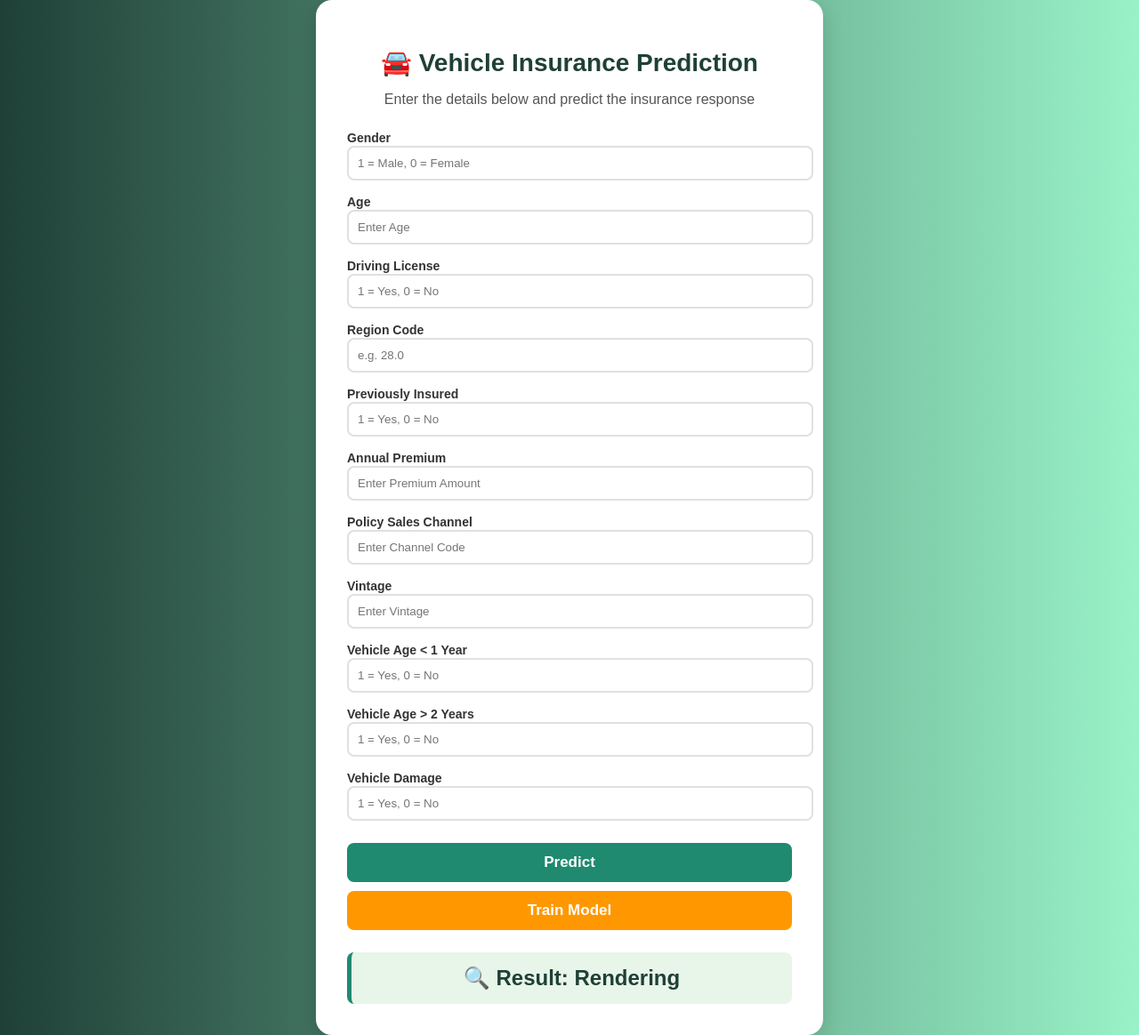
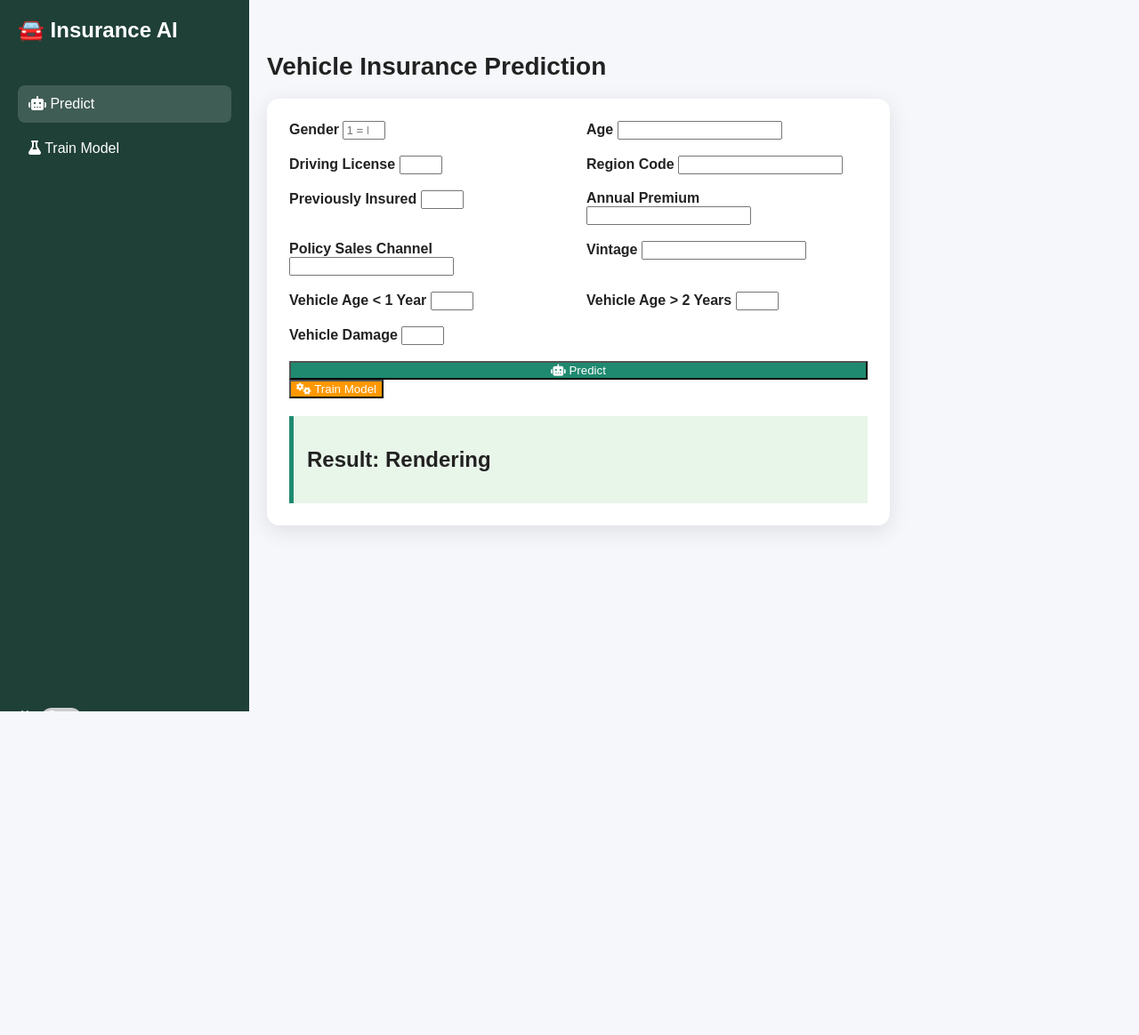
Before and after one commit to Samacker25/Vehicle-insurance-domain-MLOps, a FastAPI app: page / in a window 1280 px wide. Shown: the whole page at 89% size. After the commit the page ends 800 px from the top, so only its background shows below. Run offline with FastAPI, Linux system fonts and the light colour scheme.

Commit message:
UI updated

```diff
--- a/static/css/style.css
+++ b/static/css/style.css
@@ -1,113 +1,206 @@
+/* ============================
+   GLOBAL
+================================ */
+
 body {
     margin: 0;
-    padding: 0;
-    font-family: "Poppins", Arial, sans-serif;
-    background: linear-gradient(to right, #1f4037, #99f2c8);
+    font-family: "Poppins", sans-serif;
+    display: flex;
+    transition: background 0.4s, color 0.4s;
 }
 
-.app-container {
-    min-height: 100vh;
-    display: flex;
-    justify-content: center;
-    align-items: center;
+/* LIGHT THEME */
+body.light {
+    background: #f5f7fa;
+    color: #222;
 }
 
+/* DARK THEME */
+body.dark {
+    background: #0e1113;
+    color: #e2e2e2;
+}
+
+/* ============================
+   SIDEBAR
+================================ */
+.sidebar {
+    width: 240px;
+    min-height: 100vh;
+    background: #1f4037;
+    color: white;
+    padding: 20px;
+    display: flex;
+    flex-direction: column;
+    gap: 40px;
+    position: fixed;
+    left: 0;
+    top: 0;
+}
+
+.sidebar .logo {
+    font-size: 24px;
+    font-weight: bold;
+}
+
+.sidebar nav a {
+    display: block;
+    padding: 12px;
+    margin: 8px 0;
+    border-radius: 8px;
+    color: white;
+    text-decoration: none;
+    font-size: 16px;
+}
+
+.sidebar nav a.active,
+.sidebar nav a:hover {
+    background: rgba(255,255,255,0.15);
+}
+
+/* ============================
+   THEME SWITCH
+================================ */
+.theme-toggle {
+    display: flex;
+    align-items: center;
+    gap: 10px;
+    margin-top: auto;
+}
+
+.switch {
+    position: relative;
+    display: inline-block;
+    width: 46px;
+    height: 24px;
+}
+
+.switch input { display: none; }
+
+.slider {
+    position: absolute;
+    cursor: pointer;
+    background: #ccc;
+    border-radius: 24px;
+    top: 0; left: 0; right: 0; bottom: 0;
+    transition: 0.4s;
+}
+
+.slider:before {
+    position: absolute;
+    content: "";
+    height: 18px; width: 18px;
+    left: 3px; bottom: 3px;
+    background: white;
+    border-radius: 50%;
+    transition: 0.4s;
+}
+
+input:checked + .slider {
+    background: #00c896;
+}
+
+input:checked + .slider:before {
+    transform: translateX(22px);
+}
+
+/* ============================
+   MAIN CONTENT
+================================ */
+.content {
+    margin-left: 260px;
+    padding: 40px;
+}
+
+.page-title {
+    font-size: 28px;
+    margin-bottom: 20px;
+}
+
+/* Cards */
 .card {
     background: white;
-    width: 95%;
-    max-width: 500px;
-    padding: 35px;
-    border-radius: 18px;
-    box-shadow: 0px 8px 25px rgba(0, 0, 0, 0.15);
-    animation: fadeIn 0.4s ease-in-out;
+    padding: 25px;
+    border-radius: 14px;
+    box-shadow: 0 6px 25px rgba(0,0,0,0.1);
+    max-width: 650px;
+    animation: fadeIn 0.5s ease;
 }
 
-.title {
-    text-align: center;
-    color: #1f4037;
-    margin-bottom: 5px;
-    font-size: 28px;
-    font-weight: 700;
+body.dark .card {
+    background: #1d1f21;
+    box-shadow: 0 6px 25px rgba(255,255,255,0.1);
 }
 
-.subtitle {
-    text-align: center;
-    color: #555;
-    margin-bottom: 25px;
-}
-
+/* Form */
 .form {
-    display: flex;
-    flex-direction: column;
-    gap: 15px;
+    display: grid;
+    grid-template-columns: 1fr 1fr;
+    gap: 18px;
 }
 
 .input-group label {
-    font-size: 14px;
-    color: #333;
     font-weight: 600;
 }
 
-.input-group input {
-    width: 100%;
-    padding: 10px;
-    border: 2px solid #e0e0e0;
-    border-radius: 8px;
-    transition: border-color 0.3s ease;
+/* Full width buttons */
+.btn {
+    grid-column: span 2;
 }
 
-.input-group input:focus {
-    border-color: #1f8a70;
-    outline: none;
+/* Buttons */
+.primary-btn {
+    background: #1f8a70;
+    color: white;
+}
+.train-btn {
+    background: #ff9800;
+    color: white;
+}
+.btn:hover { opacity: 0.9;cursor:pointer; }
+
+/* Result Box */
+.result-box {
+    margin-top: 20px;
+    padding: 15px;
+    background: #e8f5e9;
+    border-left: 5px solid #1f8a70;
 }
 
-.btn {
-    width: 100%;
-    padding: 12px;
-    margin-top: 10px;
-    border: none;
-    border-radius: 8px;
-    cursor: pointer;
-    font-size: 17px;
-    font-weight: 600;
-    transition: transform 0.2s ease, opacity 0.3s ease;
+body.dark .result-box {
+    background: #133a2b;
+    border-left-color: #31e8b3;
 }
 
-.primary-btn {
-    background-color: #1f8a70;
-    color: white;
+/* Fade Animation */
+@keyframes fadeIn {
+    from { opacity: 0; transform: translateY(15px); }
+    to   { opacity: 1; transform: translateY(0); }
 }
 
-.primary-btn:hover {
-    opacity: 0.9;
-    transform: translateY(-2px);
+/* Toast */
+#toast {
+    visibility: hidden;
+    min-width: 240px;
+    background: #333;
+    color: white;
+    text-align: center;
+    border-radius: 8px;
+    padding: 14px;
+    position: fixed;
+    left: 50%;
+    bottom: 30px;
+    transform: translateX(-50%);
+    font-size: 16px;
+    opacity: 0;
+    transition: opacity 0.4s, bottom 0.4s;
 }
 
-.train-btn {
-    background-color: #ff9800;
-    color: white;
+#toast.show {
+    visibility: visible;
+    opacity: 1;
+    bottom: 50px;
 }
 
-.train-btn:hover {
-    opacity: 0.9;
-    transform: translateY(-2px);
-}
-
-.result-box {
-    margin-top: 25px;
-    padding: 15px;
-    text-align: center;
-    background: #e8f5e9;
-    border-left: 5px solid #1f8a70;
-    border-radius: 8px;
-}
-
-.result-box h2 {
-    margin: 0;
-    color: #1f4037;
-}
-
-@keyframes fadeIn {
-    from { opacity: 0; transform: translateY(20px); }
-    to   { opacity: 1; transform: translateY(0); }
-}
+#toast.success { background: #28a745; }
+#toast.error { background: #e63946; }
--- /dev/null
+++ b/static/js/app.js
@@ -0,0 +1,58 @@
+/* ============================
+   THEME SWITCHER
+=============================== */
+const themeSwitch = document.getElementById("themeSwitch");
+
+themeSwitch.addEventListener("change", () => {
+    document.body.classList.toggle("dark", themeSwitch.checked);
+    document.body.classList.toggle("light", !themeSwitch.checked);
+
+    showToast(themeSwitch.checked ? "Dark Mode Enabled" : "Light Mode Enabled", "success");
+});
+
+
+/* ============================
+   NAVIGATION (Train button)
+=============================== */
+document.getElementById("trainNav").onclick = () => {
+    window.location.href = "/train";
+};
+
+
+/* ============================
+   TOAST
+=============================== */
+function showToast(msg, type="info") {
+    const toast = document.getElementById("toast");
+    toast.innerText = msg;
+    toast.className = "show " + type;
+
+    setTimeout(() => {
+        toast.className = toast.className.replace("show", "");
+    }, 2500);
+}
+
+
+/* ============================
+   FORM VALIDATION
+=============================== */
+const form = document.getElementById("predictForm");
+
+form.addEventListener("submit", (e) => {
+    const inputs = form.querySelectorAll("input");
+    let valid = true;
+
+    inputs.forEach(input => {
+        if (!input.value.trim()) {
+            valid = false;
+            input.classList.add("input-error");
+        } else {
+            input.classList.remove("input-error");
+        }
+    });
+
+    if (!valid) {
+        e.preventDefault();
+        showToast("Please fill all fields!", "error");
+    }
+});
--- a/templates/vehicledata.html
+++ b/templates/vehicledata.html
@@ -3,19 +3,45 @@
 <head>
     <meta charset="UTF-8">
     <meta name="viewport" content="width=device-width, initial-scale=1.0">
-    <title>Vehicle Insurance Prediction</title>
+    <title>Vehicle Insurance Dashboard</title>
     <link rel="stylesheet" href="/static/css/style.css">
+    <link rel="stylesheet"
+          href="https://cdnjs.cloudflare.com/ajax/libs/font-awesome/6.5.0/css/all.min.css">
 </head>
-<body>
 
-    <div class="app-container">
-        <div class="card">
+<body class="light">
 
-            <h1 class="title">🚘 Vehicle Insurance Prediction</h1>
-            <p class="subtitle">Enter the details below and predict the insurance response</p>
+    <!-- Sidebar Dashboard -->
+    <aside class="sidebar">
+        <div class="logo">🚘 Insurance AI</div>
 
-            <form method="post" action="/" class="form">
+        <nav>
+            <a class="active"><i class="fa-solid fa-robot"></i> Predict</a>
+            <a id="trainNav"><i class="fa-solid fa-flask"></i> Train Model</a>
+        </nav>
 
+        <!-- Dark Mode Toggle -->
+        <div class="theme-toggle">
+            <span><i class="fa-solid fa-sun"></i></span>
+            <label class="switch">
+                <input type="checkbox" id="themeSwitch">
+                <span class="slider round"></span>
+            </label>
+            <span><i class="fa-solid fa-moon"></i></span>
+        </div>
+    </aside>
+
+    <main class="content">
+
+        <h1 class="page-title">
+            Vehicle Insurance Prediction
+        </h1>
+
+        <div class="card form-card">
+
+            <form id="predictForm" method="post" action="/" class="form">
+
+                <!-- Input fields just like before -->
                 <div class="input-group">
                     <label>Gender</label>
                     <input type="number" name="Gender" min="0" max="1" required placeholder="1 = Male, 0 = Female">
@@ -23,69 +49,79 @@
 
                 <div class="input-group">
                     <label>Age</label>
-                    <input type="number" name="Age" required placeholder="Enter Age">
+                    <input type="number" name="Age" required>
                 </div>
 
                 <div class="input-group">
                     <label>Driving License</label>
-                    <input type="number" name="Driving_License" min="0" max="1" required placeholder="1 = Yes, 0 = No">
+                    <input type="number" name="Driving_License" min="0" max="1" required>
                 </div>
 
                 <div class="input-group">
                     <label>Region Code</label>
-                    <input type="number" step="0.01" name="Region_Code" required placeholder="e.g. 28.0">
+                    <input type="number" step="0.01" name="Region_Code" required>
                 </div>
 
                 <div class="input-group">
                     <label>Previously Insured</label>
-                    <input type="number" name="Previously_Insured" min="0" max="1" required placeholder="1 = Yes, 0 = No">
+                    <input type="number" name="Previously_Insured" min="0" max="1" required>
                 </div>
 
                 <div class="input-group">
                     <label>Annual Premium</label>
-                    <input type="number" step="0.01" name="Annual_Premium" required placeholder="Enter Premium Amount">
+                    <input type="number" step="0.01" name="Annual_Premium" required>
                 </div>
 
                 <div class="input-group">
                     <label>Policy Sales Channel</label>
-                    <input type="number" step="0.01" name="Policy_Sales_Channel" required placeholder="Enter Channel Code">
+                    <input type="number" step="0.01" name="Policy_Sales_Channel" required>
                 </div>
 
                 <div class="input-group">
                     <label>Vintage</label>
-                    <input type="number" name="Vintage" required placeholder="Enter Vintage">
+                    <input type="number" name="Vintage" required>
                 </div>
 
                 <div class="input-group">
                     <label>Vehicle Age &lt; 1 Year</label>
-                    <input type="number" name="Vehicle_Age_lt_1_Year" min="0" max="1" required placeholder="1 = Yes, 0 = No">
+                    <input type="number" name="Vehicle_Age_lt_1_Year" min="0" max="1" required>
                 </div>
 
                 <div class="input-group">
                     <label>Vehicle Age &gt; 2 Years</label>
-                    <input type="number" name="Vehicle_Age_gt_2_Years" min="0" max="1" required placeholder="1 = Yes, 0 = No">
+                    <input type="number" name="Vehicle_Age_gt_2_Years" min="0" max="1" required>
                 </div>
 
                 <div class="input-group">
                     <label>Vehicle Damage</label>
-                    <input type="number" name="Vehicle_Damage_Yes" min="0" max="1" required placeholder="1 = Yes, 0 = No">
+                    <input type="number" name="Vehicle_Damage_Yes" min="0" max="1" required>
                 </div>
 
-                <button type="submit" class="btn primary-btn">Predict</button>
+                <button type="submit" class="btn primary-btn">
+                    <i class="fa-solid fa-robot"></i> Predict
+                </button>
             </form>
 
             <form method="get" action="/train">
-                <button type="submit" class="btn train-btn">Train Model</button>
+                <button type="submit" class="btn train-btn">
+                    <i class="fa-solid fa-gears"></i> Train Model
+                </button>
             </form>
 
             {% if context %}
             <div class="result-box">
-                <h2>🔍 Result: <span>{{ context }}</span></h2>
+                <h2>Result: <span>{{ context }}</span></h2>
             </div>
             {% endif %}
 
         </div>
-    </div>
+
+    </main>
+
+    <!-- Toast -->
+    <div id="toast"></div>
+
+<script src="/static/js/app.js"></script>
 
 </body>
 </html>
```
